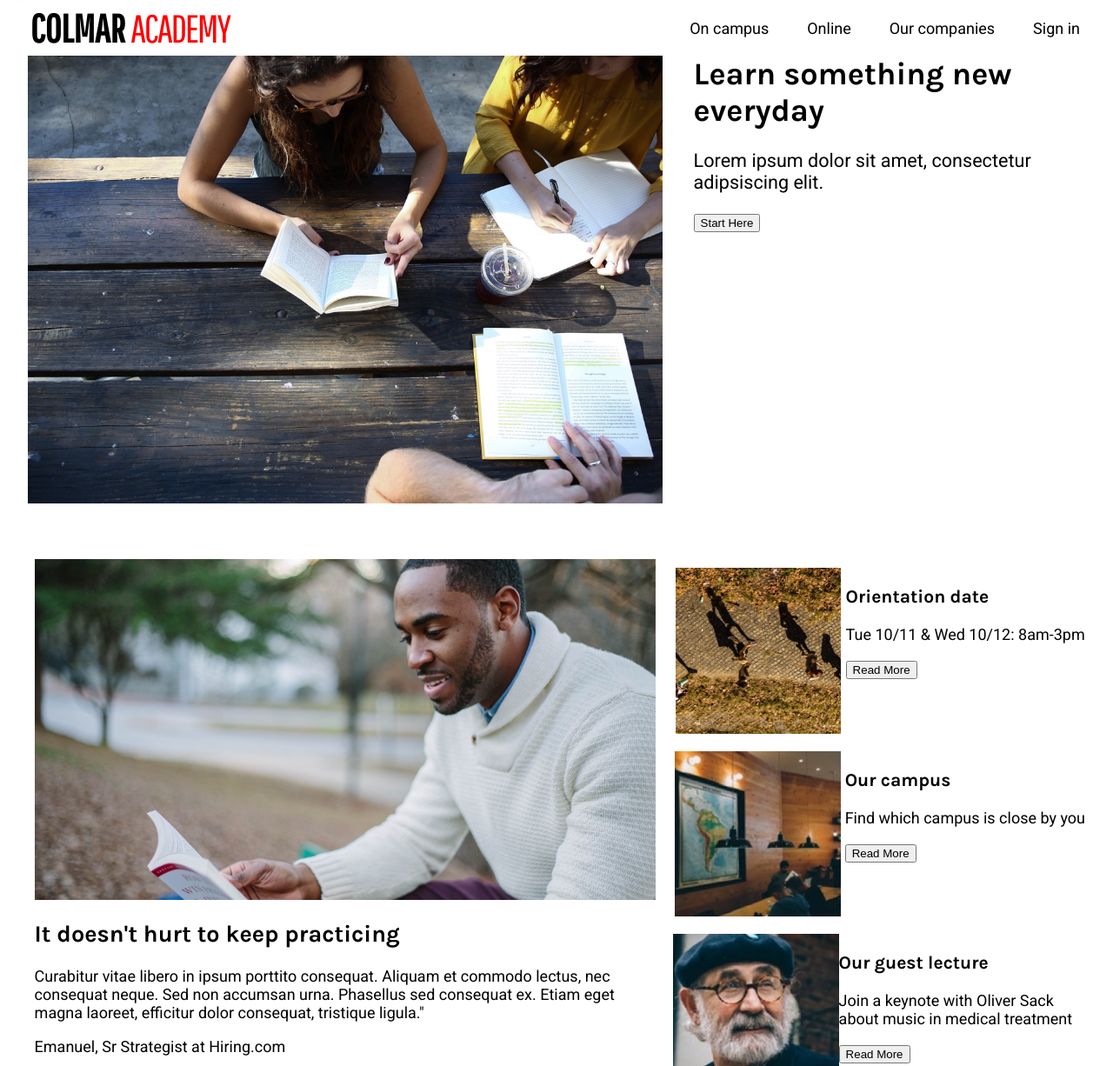
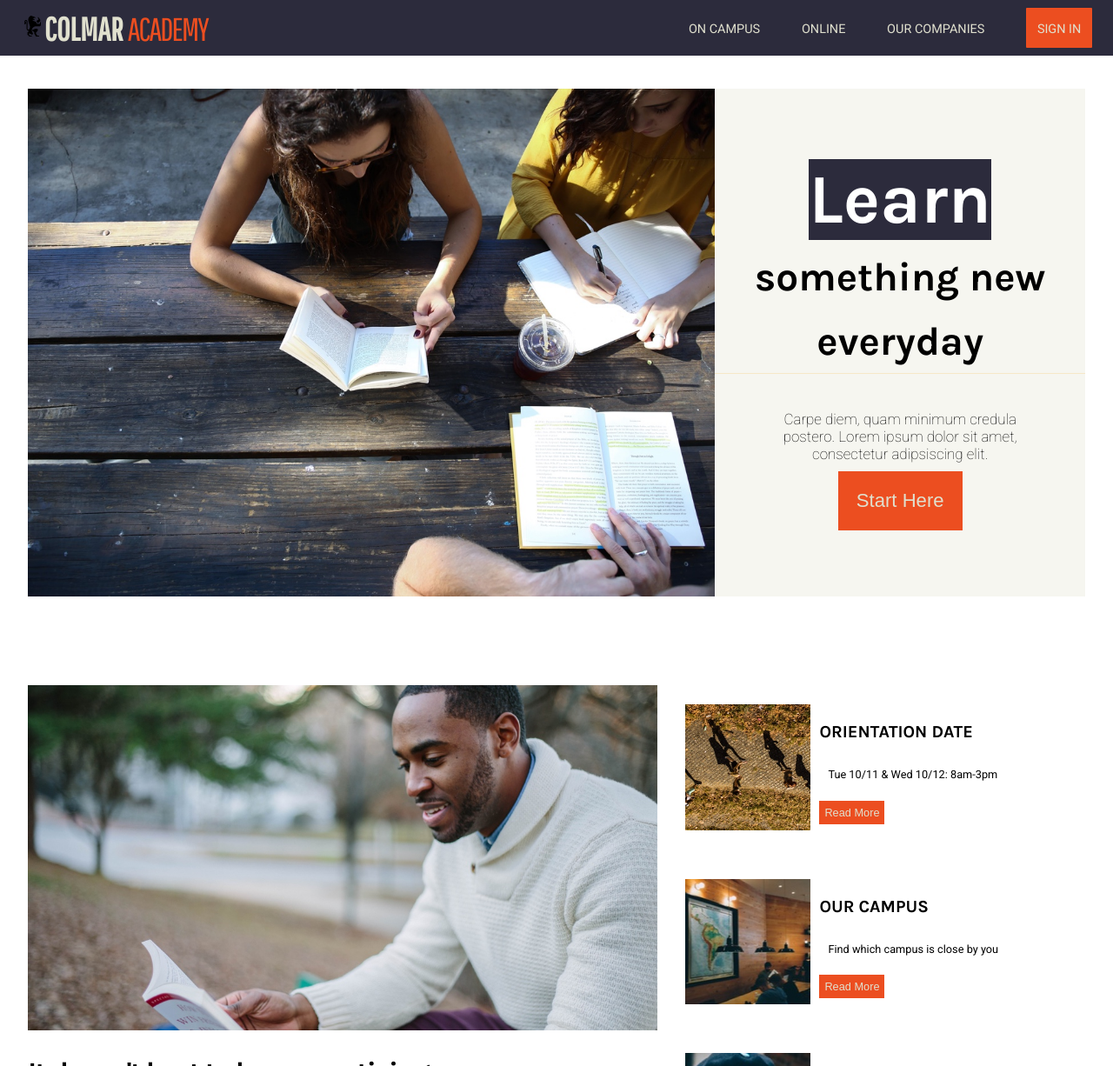
Before and after one commit to Nateldn/colmaracademy, a plain HTML site: page index.html in a window 1280 px wide. Shown: the top 1226 px of the page at 87% size. Drawn offline with Linux system fonts and the light colour scheme.

Commit message:
Header Style
- add style to header

```diff
--- a/index.html
+++ b/index.html
@@ -15,29 +15,28 @@
   <header>
 
     <nav> <!-- Navigation & Branding -->
-      <div class="logo title">
-        <a><img src="resources/images/ic-logo.svg" alt="Colmar logo"></a>
+      <a href="#" class="logo title">
+        <img src="resources/images/ic-logo.svg" alt="Colmar logo">
         <p>Colmar <span>Academy</span></p>
-      </div>
+      </a>
 
       <ul class="menu">
         <li><a href="#">On campus</a></li>
         <li><a href="#">Online</a></li>
         <li><a href="#">Our companies</a> </li>
         <li><a href="#">Sign in</a> </li>
-
       </ul>
     </nav>
 
 
-    <div class="splash"> <!-- Splash -->
+    <div class="splash"> <!-- Splash Image and Text -->
       <img src="resources/images/banner.jpg" alt="Students reading and writing">
       <div>
-        <h1>Learn something new everyday</h1>
-        <p>Lorem ipsum dolor sit amet, consectetur adipsiscing elit.</p>
-        <button type="button" name="button">Start Here</button>
+        <h1><mark class="one">Learn</mark> <span>something new everyday</span></h1>
+        <p>Carpe diem, quam minimum credula postero. Lorem ipsum dolor sit amet, consectetur adipsiscing elit.</p>
+        <button type="button" name="button"><a href="#">Start Here</a></button>
       </div>
-    </div>  <!-- end div .splash -->
+    </div>  <!-- end div .splash  -->
 
   </header>
 
@@ -58,7 +57,7 @@
         <div class="">
           <h3>Orientation date</h3>
           <p>Tue 10/11 & Wed 10/12: 8am-3pm</p>
-          <button type="button" name="button">Read More</button>
+          <button type="button" name="button"><a href="#">Read More</a></button>
         </div>
       </div>
 
@@ -68,9 +67,11 @@
         <div class="">
           <h3>Our campus</h3>
           <p>Find which campus is close by you</p>
-          <button type="button" name="button">Read More</button>
+          <button type="button" name="button"><a href="#">Read More</a></button>
         </div>
       </div>
+
+
 
       <div class="info_item">
         <img src="resources/images/information-guest-lecture.jpg" alt="bearded man wearing glasses and beret">
@@ -78,9 +79,10 @@
         <div class="">
           <h3>Our guest lecture</h3>
           <p>Join a keynote with Oliver Sack about music in medical treatment</p>
-          <button type="button" name="button">Read More</button>
+          <button type="button" name="button"><a href="#">Read More</a></button>
         </div>
       </div>
+
 
     </div>
 
--- a/resources/css/style.css
+++ b/resources/css/style.css
@@ -1,8 +1,12 @@
 
 html {
  background-color: #fff;
- font-size: 18px;
+ font-size: 17px;
  font-family: 'Roboto', sans-serif;
+}
+
+mark {
+  background-color: rgb(44,43,60);
 }
 
 
@@ -11,22 +15,21 @@ h1, h2, h3 {
   font-family: 'Karla', sans-serif;
 }
 
+
 body {
+  margin: 0
 
 }
 section {
   max-width: 95%;
-  margin: 0 auto;
-  padding: 32px 24px 32px 24px;
+  margin: 3rem auto;
 }
 
 
 /*-- Header --*/
 
 header {
-  width: 100%;
-  display: flex;
-  align-items: center;
+
 }
 
 
@@ -35,17 +38,51 @@ header {
 nav {
   width: 100%;
   height: 64px;
-  background-color: white;
+  background-color: rgb(44,43,60);
+  padding-left: 24px;
+  padding-right: 24px;
   position: fixed;
   top: 0;
   display: flex;
   justify-content: space-between;
   align-items: center;
   margin-bottom: 32px;
+  color: rgb(224,224,206);
+}
+
+.logo.title {
+    width: 30%;
+    display: flex;
+    justify-content: flex-start;
+    font-family: 'Pathway Gothic One', sans-serif;
+    font-weight: bold;
+    color: rgb(224,224,206);
+    text-decoration: none;
+}
+
+.logo.title img {
+  padding-right:
+}
+
+#svg {
+
+}
+
+.logo.title p {
+ text-transform: uppercase;
+   font-size: 2.2rem;
+}
+
+.logo.title span {
+ font-weight: lighter;
+ letter-spacing: -2px;
+ color: rgb(236,78,32);
 }
 
 
-nav ul {
+
+
+ul.menu {
   display: flex;
     list-style-type: none;
     width: 40%;
@@ -56,59 +93,100 @@ nav ul {
 }
 
 
+.menu li a {
+  text-decoration: none;
+  color: rgba(224,224,206);
+  font-size: 0.85rem;
+  font-weight: normal;
+  text-transform: uppercase;
+  transition: all 600ms linear;
 
-nav a {
-  color: black;
+}
+
+.menu li a:hover {
+  font-size: 1.1rem;
+  font-weight: bold;
   text-decoration: none;
 }
 
-.logo.title {
-    width: 60%;
-    display: flex;
-    justify-content: flex-start;
-    font-family: 'Pathway Gothic One', sans-serif;
-    font-size: 2.5rem;
+.menu li:last-child {
+  background-color: rgba(236,78,32);
+  padding: 0.75rem;
+  border-radius: 1px;
   font-weight: bold;
-}
-
-.logo.title span {
- color: black;
- font-weight: 200;
- letter-spacing: -2px;
- color: red;
-}
-
-.logo.title img {
-
-}
-
-.logo.title p {
- text-transform: uppercase;
 }
 
 
 
+/* Splash Image and Text */
+
 .splash {
-  padding: 32px 24px 32px 24px;
-  margin: 0 auto;
+  max-width: 95%;
+  margin: 6rem auto;
   display: flex;
-  justify-content: space-between;
+  justify-content: flex-start;
+  align-items: center;
+  background-color: rgba(224,224,206, 0.3);
 }
 
 .splash img {
-  width: 60%;
+  width: 65%;
 }
 
 
 .splash div {
-  width: 40%;
-  margin-left: 2rem;
+  width: 35%;
+  height: auto;
+  text-align: center;
+
+}
+
+h1 {
+  font-size: 3.7rem;
+  margin-top: 0;
+  padding: 5px;
+  border-bottom: solid 1px rgba(242,175,41, 0.2);
+}
+
+h1 span {
+  /*background-color: rgb(224,224,206);*/
+  font-size: 2.7rem;
+}
+
+.splash h1 mark {
+  font-size: 4.7rem;
+    color: white;
 }
 
 .splash p {
-  font-size: 1.2rem;
+  font-size: 1rem;
+  font-weight: 200;
+  width: 70%;
+  margin: 10px auto;
 }
 
+
+button {
+  padding: 20px;
+  font-size: 1.3em;
+  margin: 0 auto;
+  background-color: rgb(236,78,32);
+  border: 1px solid rgb(236,78,32);
+
+}
+
+button a {
+  text-decoration: none;
+  text-align: center;
+  color: rgb(224,224,206);
+  transition: all 600ms linear;
+}
+
+button a:hover {
+  font-size: 2rem;
+  font-weight: bold;
+
+}
 
 /* Keep Practising */
 
@@ -116,8 +194,12 @@ nav a {
   display: flex;
   justify-content: center;
   width: 100%;
+}
 
-
+.academyinfo h2 {
+  font-size: 2rem;
+  font-weight: bold;
+  letter-spacing: -2px;
 }
 
 .practise {
@@ -134,20 +216,22 @@ nav a {
 
 }
 .practise p {
-
+  font-size: 1rem;
+  font-weight: 200;
 }
 
 .quotename {
-
+  font-weight: 200;
+  font-style: italic;
+  font-size: 0.75rem;
 }
 
 /*-- Information --*/
 .info {
   width: 40%;
     display: flex;
-  justify-content: space-around;
+    justify-content: space-between;
     flex-direction: column;
-
 }
 
 .info_item {
@@ -155,23 +239,59 @@ nav a {
 overflow: hidden;
 display: flex;
 justify-content: space-around;
-  padding: 10px;
+/* padding: 10px; */
+margin-bottom: 10px;
+padding: 1.3rem;
+transition: background-color 750ms linear;
 }
 
+.info_item:hover {
+  background-color: rgb(64,63,76);
+  color: rgb(224,224,206);
+}
+
+.info_item h3 {
+  text-transform: uppercase;
+}
+
+.info_item button {
+  padding: 5px;
+  font-size: 0.75rem;
+  transition: all 400ms linear 50ms;
+}
+
+.info_item button:hover {
+  font-size: 1rem;
+  font-weight: bold;
+  background-color: rgba(236,78,32, 0.5);
+  border: 1px solid rgba(236,78,32, 0.5);
+}
+
+
+
+
+
 .info_item img {
-  max-width: 40%;
+  max-width: 30%;
   height: auto;
   display: block;
 
 }
 
+.info_item div {
+  min-width: 70%;
+  margin-left: 10px;
+
+}
 
 .info_item h3 {
 
 }
 
 .info_item p {
-
+  width: 100%;
+  font-size: 0.75em;
+  padding: 10px;
 }
 
 .info_item button {
```
Also changed, not shown: project-colors.css (added, +53 -0 lines), project-palette.txt (added). Lines whose indentation alone changed are shown as unchanged.
